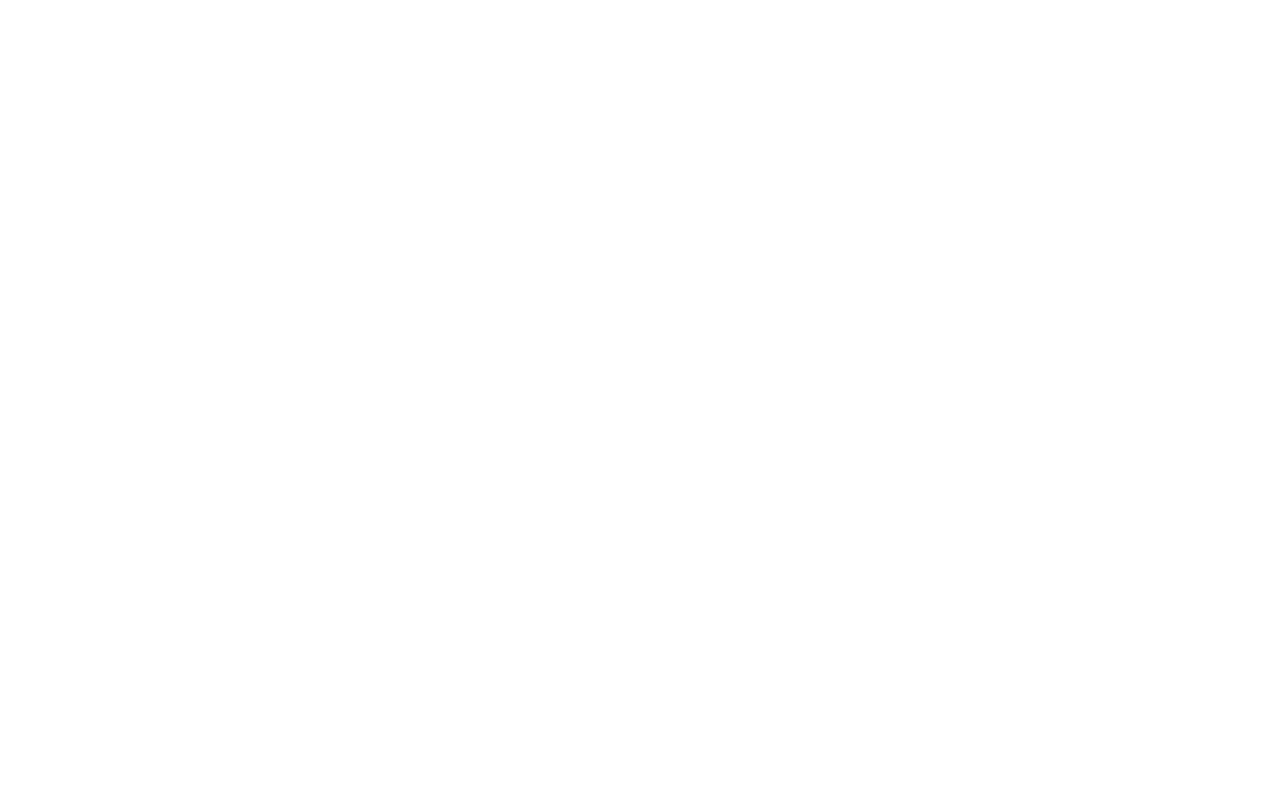
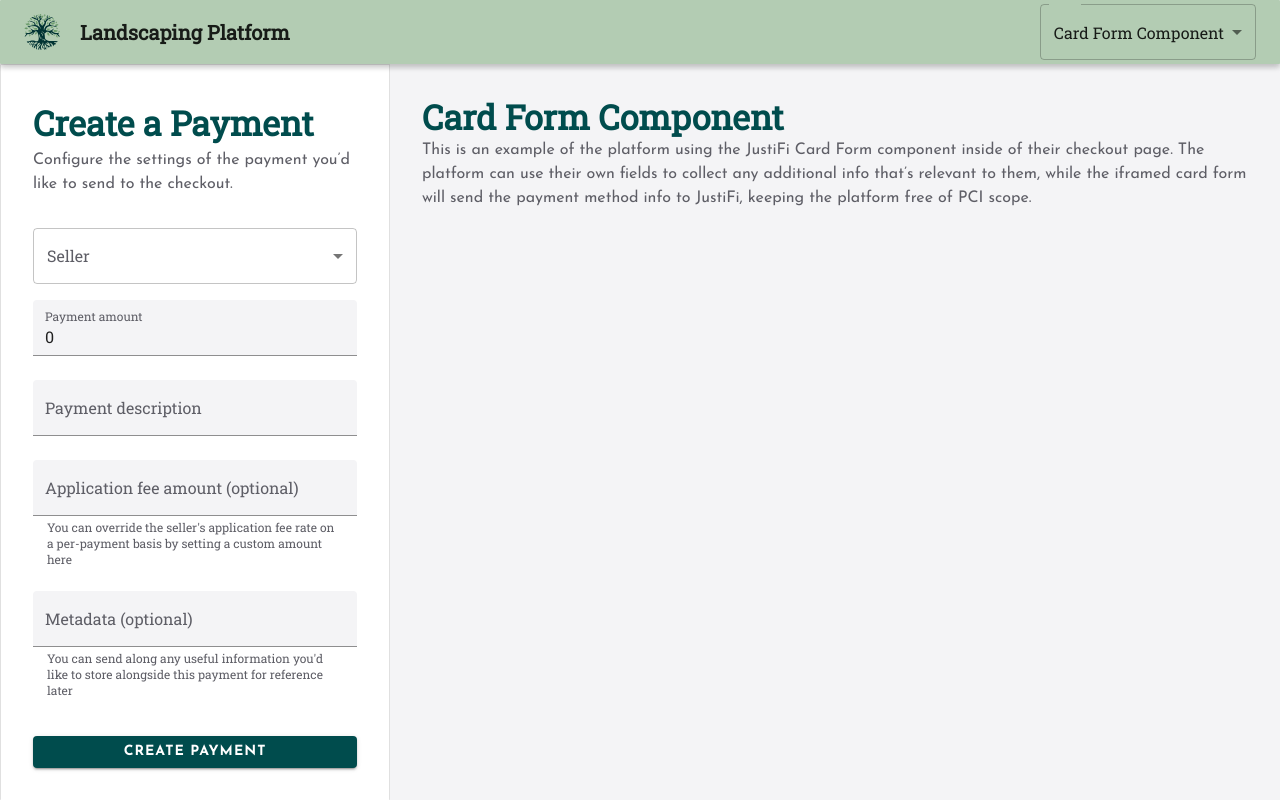
Before and after one commit to justifi-tech/example-app, a React (Create React App) app in the folder packages/example-ui/: page /checkout in a window 1280 px wide. Before the commit this address had no page. Built offline with nearby package versions, Linux system fonts and the light colour scheme.

Commit message:
Create a Payment on Side Bar

```diff
--- a/packages/example-ui/src/App.tsx
+++ b/packages/example-ui/src/App.tsx
@@ -4,6 +4,7 @@
 import Onboarding from "./components/features/Onboarding";
 import Payments from "./components/features/Payments";
 import Events from "./components/features/Events";
+import Checkout from "./components/features/Checkout";
 
 export default function App() {
   return (
@@ -17,6 +18,7 @@
           />
           <Route path="/payments" element={<Payments />} />
           <Route path="/events" element={<Events />} />
+          <Route path="/checkout" element={<Checkout />} />
         </Routes>
       </BrowserRouter>
     </React.StrictMode>
--- /dev/null
+++ b/packages/example-ui/src/components/common/Checkout/CardFormComponent.tsx
@@ -0,0 +1,4 @@
+const CardFormComponent = () => {
+  return {};
+};
+export default CardFormComponent;
--- /dev/null
+++ b/packages/example-ui/src/components/common/Checkout/CreatePaymentForm.tsx
@@ -0,0 +1,142 @@
+import React from "react";
+import {
+  Box,
+  Button,
+  Card,
+  CardActions,
+  CardContent,
+  FormControl,
+  InputLabel,
+  MenuItem,
+  Select,
+  TextField,
+  Typography,
+  styled,
+} from "@mui/material";
+import { useForm } from "react-hook-form";
+import { yupResolver } from "@hookform/resolvers/yup";
+import JustiFiPalette from "../JustiFiPallete";
+import getCreatePaymentFormSchema from "./CreatePaymentFormSchema";
+import { makeStyles } from "@mui/styles";
+
+const useStyles = makeStyles((theme: any) => ({
+  content: {
+    height: "100%",
+    padding: "32px",
+    display: "flex",
+    flexDirection: "column",
+    justifyContent: "space-between",
+  },
+}));
+
+const SubheaderText = styled(Typography)({
+  color: JustiFiPalette.grey[700],
+  fontSize: "16px",
+  fontWeight: 400,
+  lineHeight: "1.5",
+});
+
+interface CreatePaymentFormProps {
+  submitHandler: (data: any) => void;
+}
+
+const CreatePaymentForm = (
+  props: React.PropsWithChildren<CreatePaymentFormProps>
+) => {
+  const { submitHandler } = props;
+  const classes = useStyles();
+
+  const {
+    register,
+    handleSubmit,
+    formState: { errors },
+  } = useForm({
+    resolver: yupResolver(getCreatePaymentFormSchema()),
+    defaultValues: {
+      sellerAccountId: "",
+      amount: 0.0,
+      description: "",
+      applicationFeeAmount: null,
+      metadata: "",
+    },
+  });
+
+  const onSubmit = (values: any) => {
+    submitHandler(values);
+  };
+
+  return (
+    <Box sx={{ width: "390px" }}>
+      <Card variant="outlined" className={classes.content}>
+        <form aria-label="refund form" onSubmit={handleSubmit(onSubmit)}>
+          <CardContent sx={{ padding: "0" }}>
+            <Typography
+              sx={{
+                fontSize: "34px",
+                color: "#004C4D",
+                fontWeight: "bold",
+                padding: "0",
+              }}
+            >
+              Create a Payment
+            </Typography>
+            <SubheaderText variant="h5">
+              Configure the settings of the payment you’d like to send to the
+              checkout.
+            </SubheaderText>
+            <Box sx={{ marginTop: "32px" }}>
+              <FormControl fullWidth>
+                <InputLabel id="seller-account-id">Seller</InputLabel>
+                <Select label="Seller" {...register("sellerAccountId")}>
+                  <MenuItem value={"/"}>Pleasant View Gardens</MenuItem>
+                </Select>
+              </FormControl>
+            </Box>
+            <TextField
+              fullWidth
+              label="Payment amount"
+              variant="filled"
+              margin="normal"
+              {...register("amount")}
+              error={!!errors.amount}
+              helperText={errors.amount?.message}
+            />
+            <TextField
+              fullWidth
+              label="Payment description"
+              variant="filled"
+              margin="normal"
+              {...register("description")}
+              error={!!errors.description}
+              helperText={errors.description?.message}
+            />
+            <TextField
+              fullWidth
+              label="Application fee amount (optional)"
+              variant="filled"
+              margin="normal"
+              {...register("applicationFeeAmount")}
+              helperText={
+                "You can override the seller's application fee rate on a per-payment basis by setting a custom amount here"
+              }
+            />
+            <TextField
+              fullWidth
+              label="Metadata (optional)"
+              variant="filled"
+              margin="normal"
+              {...register("metadata")}
+              helperText="You can send along any useful information you'd like to store alongside this payment for reference later"
+            />
+          </CardContent>
+          <CardActions sx={{ padding: "0", marginTop: "30px" }}>
+            <Button type="submit" variant="contained" fullWidth={true}>
+              Create Payment
+            </Button>
+          </CardActions>
+        </form>
+      </Card>
+    </Box>
+  );
+};
+export default CreatePaymentForm;
--- /dev/null
+++ b/packages/example-ui/src/components/common/Checkout/CreatePaymentFormSchema.tsx
@@ -0,0 +1,17 @@
+import * as yup from "yup";
+
+const getCreatePaymentFormSchema = () => {
+  return yup.object({
+    amount: yup
+      .number()
+      .required("Please provide an amount")
+      .typeError("Please provide an amount")
+      .min(1, "Amount must be greater than 0"),
+    description: yup.string().required("Please provide a description"),
+    reason: yup.string(),
+    applicationFeeAmount: yup.number().nullable().notRequired(),
+    metadata: yup.string().optional(),
+  });
+};
+
+export default getCreatePaymentFormSchema;
--- /dev/null
+++ b/packages/example-ui/src/components/features/Checkout.tsx
@@ -0,0 +1,89 @@
+import React from "react";
+import {
+  Box,
+  CssBaseline,
+  Drawer,
+  Grid,
+  Toolbar,
+  Typography,
+  styled,
+} from "@mui/material";
+import { makeStyles } from "@mui/styles";
+import JustiFiPalette from "../common/JustiFiPallete";
+import AppTopBar from "../common/AppTopBar";
+import CreatePaymentForm from "../common/Checkout/CreatePaymentForm";
+
+const useStyles = makeStyles((theme: any) => ({
+  content: {
+    height: "100%",
+    padding: "32px",
+    display: "flex",
+    flexDirection: "column",
+    justifyContent: "space-between",
+  },
+}));
+
+const HeaderText = styled("span")({
+  display: "flex",
+  alignItems: "center",
+  "> span": { marginRight: "8px" },
+});
+
+const SubheaderText = styled(Typography)({
+  alignItems: "center",
+  color: JustiFiPalette.grey[700],
+  display: "flex",
+  flexWrap: "wrap",
+  fontSize: "16px",
+  fontWeight: 400,
+  lineHeight: "1.5",
+});
+
+const Checkout = () => {
+  const [params, setParams] = React.useState<any>({});
+
+  return (
+    <Box sx={{ display: "flex" }}>
+      <CssBaseline />
+      <AppTopBar toggleDrawer={() => {}} />
+      <Drawer
+        variant="permanent"
+        sx={{
+          width: 390,
+          flexShrink: 0,
+          [`& .MuiDrawer-paper`]: {
+            width: 390,
+            boxSizing: "border-box",
+          },
+        }}
+      >
+        <Toolbar />
+        <Box sx={{ overflow: "auto" }}>
+          <CreatePaymentForm submitHandler={() => {}} />
+        </Box>
+      </Drawer>
+      <Box component="main">
+        <Toolbar />
+        <Grid container sx={{ padding: "32px" }}>
+          <Grid>
+            <Typography
+              variant="h4"
+              sx={{ fontSize: "34px", color: "#004C4D" }}
+            >
+              <HeaderText>Card Form Component</HeaderText>
+            </Typography>
+            <SubheaderText variant="h5">
+              This is an example of the platform using the JustiFi Card Form
+              component inside of their checkout page. The platform can use
+              their own fields to collect any additional info that’s relevant to
+              them, while the iframed card form will send the payment method
+              info to JustiFi, keeping the platform free of PCI scope.
+            </SubheaderText>
+          </Grid>
+        </Grid>
+      </Box>
+    </Box>
+  );
+};
+
+export default Checkout;
```
